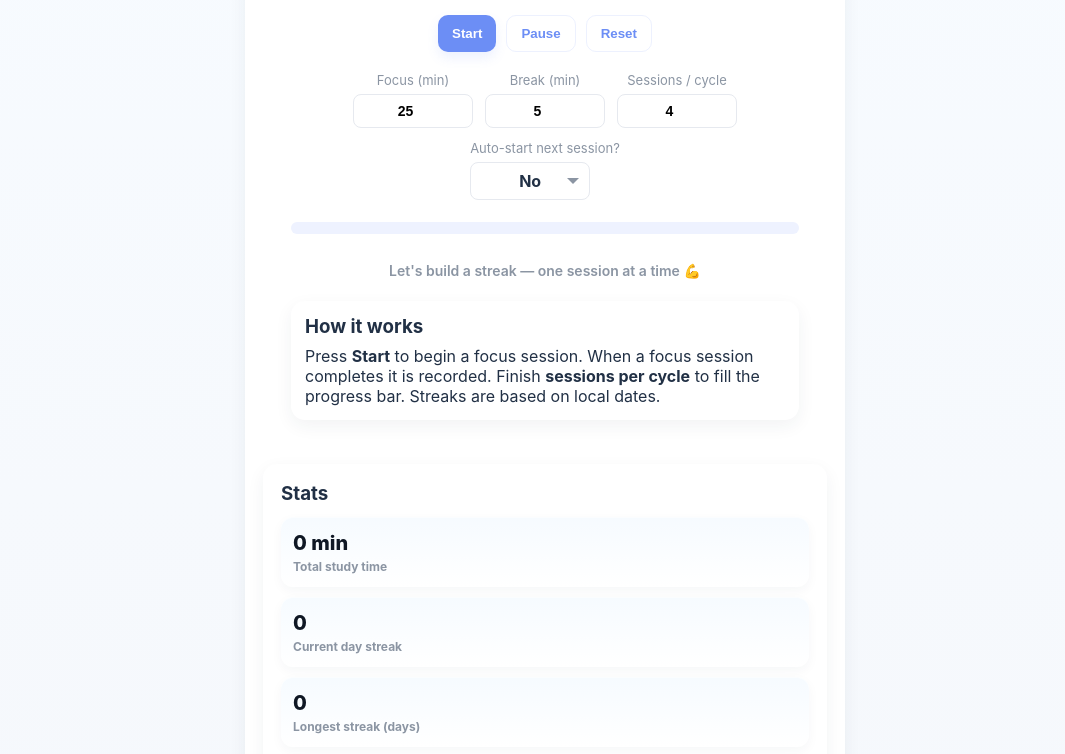
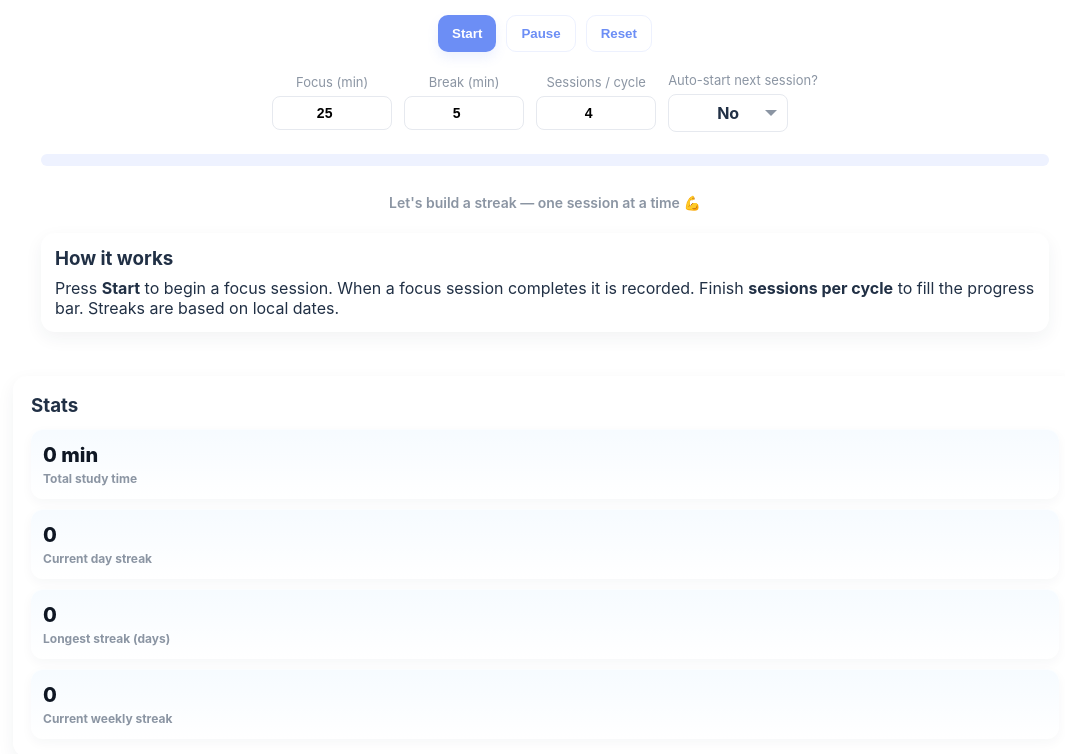
Before and after one commit to Lovish-Mehra-06/Pomodoro-Study-Streak-Website, a plain HTML site: page index.html in a window 1280 px wide. Shown: the part 229-983 px from the top of the page, without its empty margins (95-1160 px from the left). Drawn offline with Linux system fonts and the light colour scheme.

Commit message:
basic styling

```diff
--- a/style.css
+++ b/style.css
@@ -35,10 +35,9 @@ body {
 
 .container {
 	display: flex;
-	flex-direction: column; /* stack everything vertically */
+	flex-direction: column; /* stack vertically */
 	gap: 20px; /* space between cards */
-	max-width: 600px; /* nice width for larger screens */
-	width: 100%;
+	width: min(90%, 1100px); /* grow with screen but max 1100px */
 	align-items: center; /* center inside container */
 	box-sizing: border-box;
 }
```
